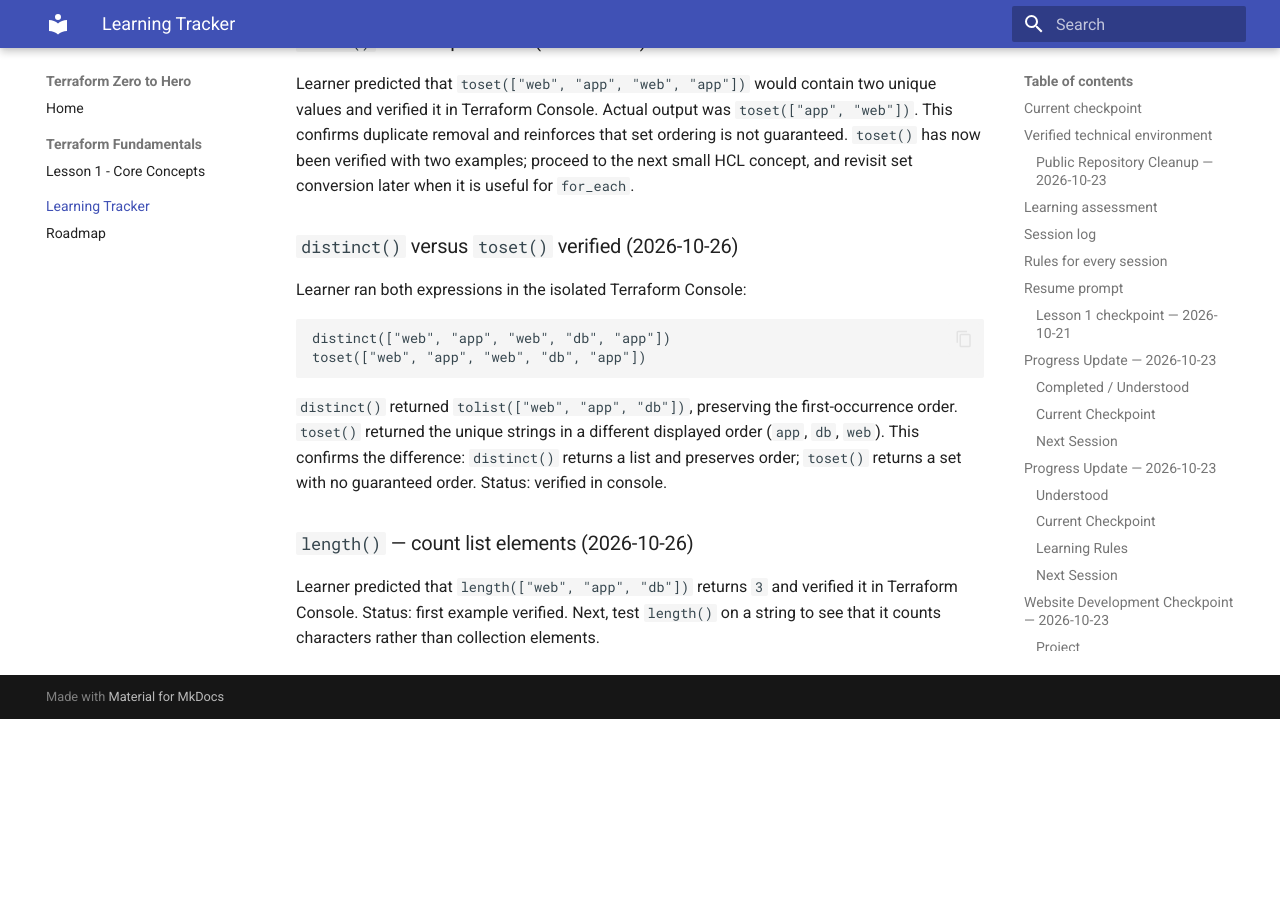
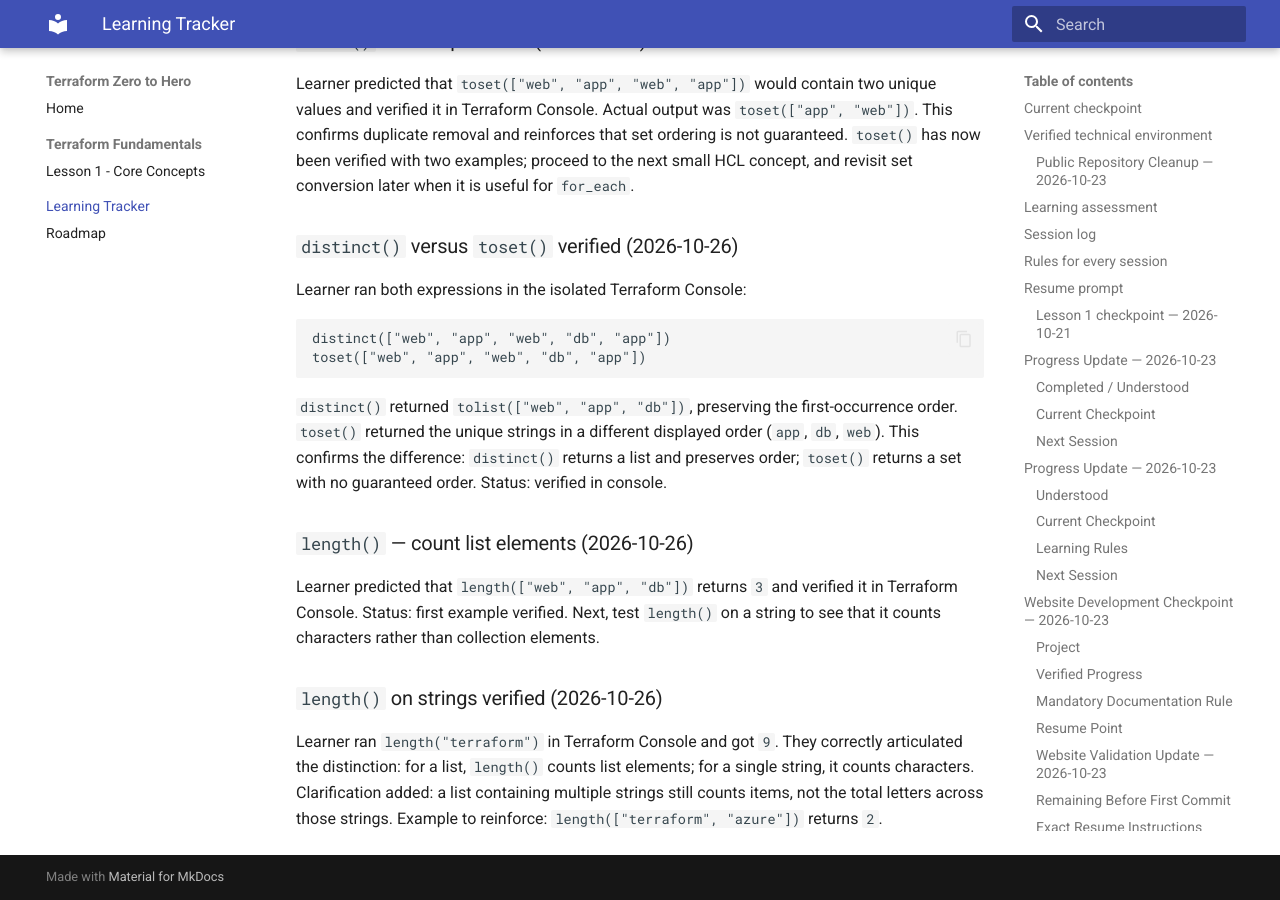
Before and after one commit to pshewale-dev/terraform-azure-lab, an MkDocs documentation site: the page built from docs/LEARNING-PROGRESS.md, in a window 1280 px wide and 900 px high, scrolled down 15874 px. Built offline with MkDocs 1.6.1 and Material for MkDocs 9.7.7, drawn with Linux system fonts in a browser that asks for light colours; before the commit the page ends 16593 px from its top, so only the background shows below that.

Commit message:
docs: record length string and list distinction

```diff
--- a/docs/LEARNING-PROGRESS.md
+++ b/docs/LEARNING-PROGRESS.md
@@ -486,3 +486,7 @@ toset(["web", "app", "web", "db", "app"])
 
 ### `length()` — count list elements (2026-10-26)
 Learner predicted that `length(["web", "app", "db"])` returns `3` and verified it in Terraform Console. Status: first example verified. Next, test `length()` on a string to see that it counts characters rather than collection elements.
+
+
+### `length()` on strings verified (2026-10-26)
+Learner ran `length("terraform")` in Terraform Console and got `9`. They correctly articulated the distinction: for a list, `length()` counts list elements; for a single string, it counts characters. Clarification added: a list containing multiple strings still counts items, not the total letters across those strings. Example to reinforce: `length(["terraform", "azure"])` returns `2`.
```
